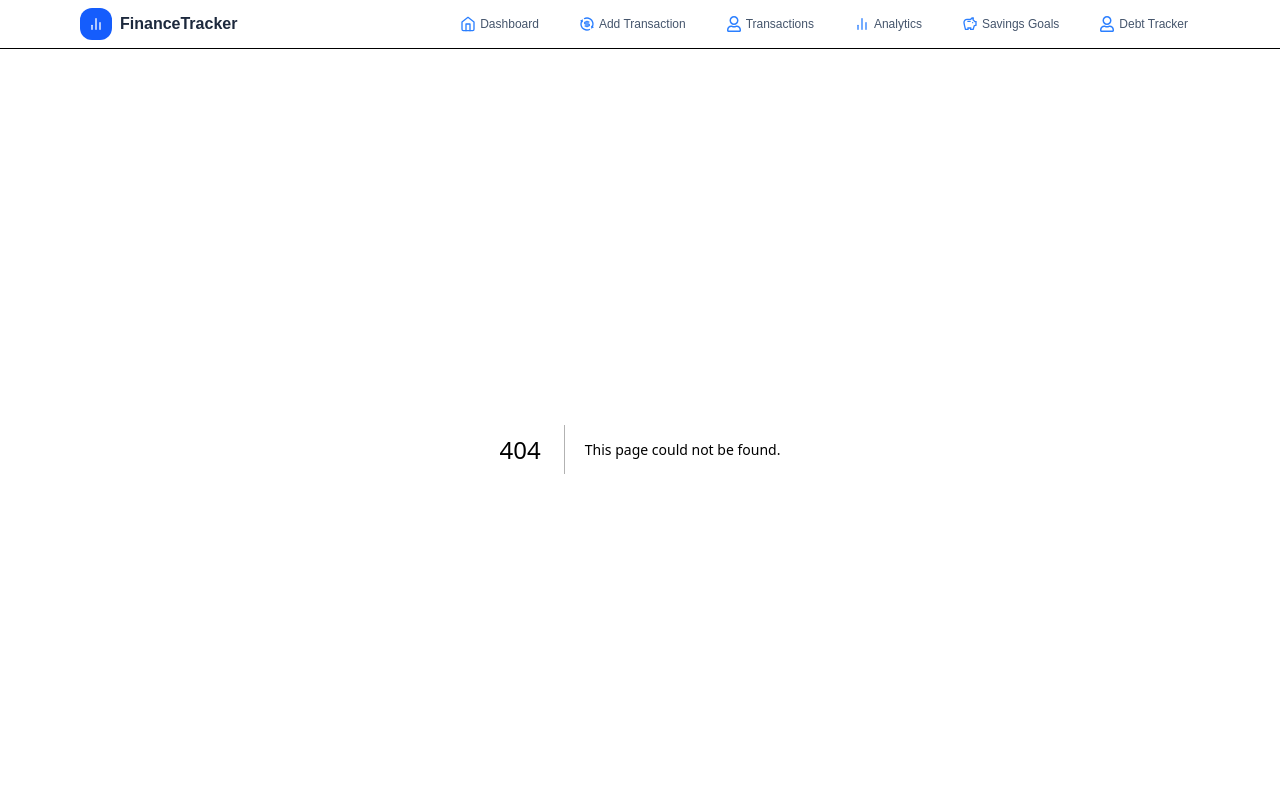
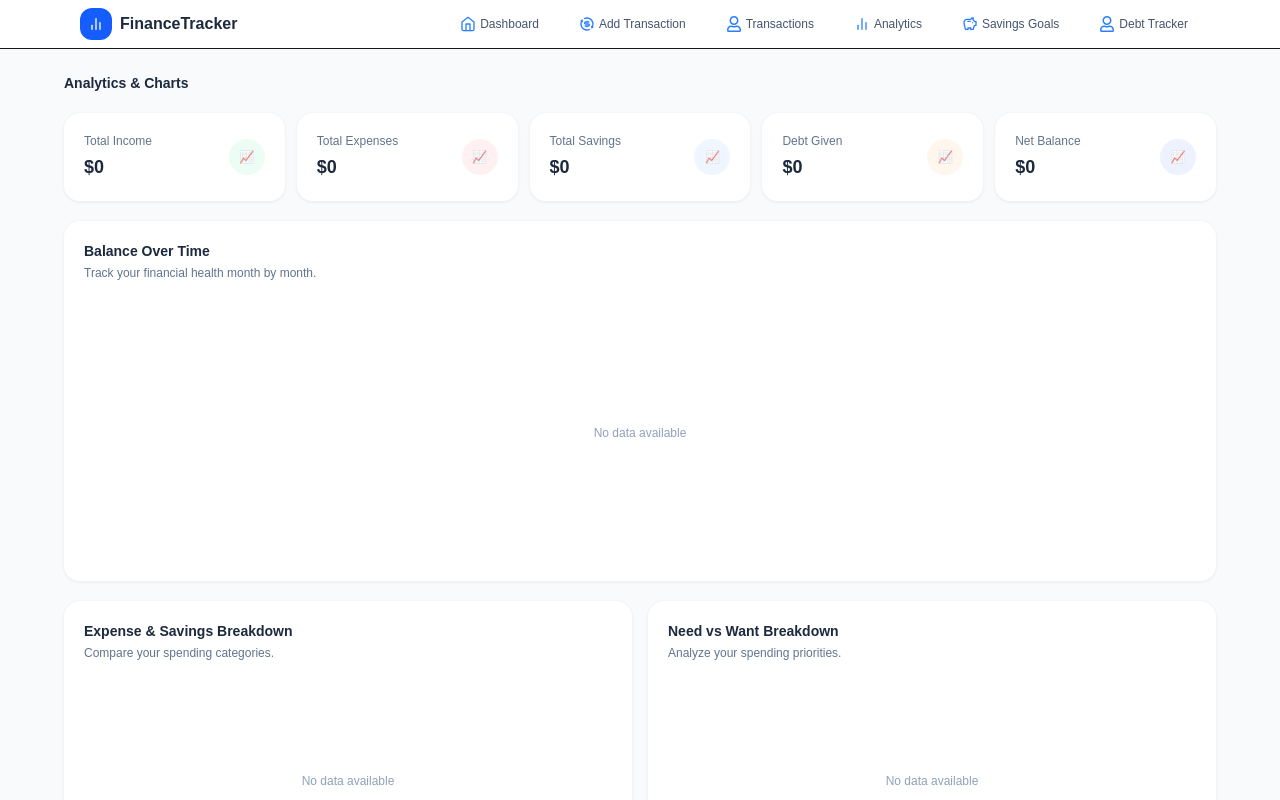
Before and after one commit to SanathRai33/FinanceTracker, a Next.js app: page /analytics in a window 1280 px wide. Before the commit this address had no page. Shown: the top 800 px of the page. Built offline with nearby package versions, Linux system fonts and the light colour scheme.

Commit message:
Create/Analytics (Created analytics page with components)

```diff
--- /dev/null
+++ b/app/analytics/page.tsx
@@ -0,0 +1,69 @@
+// app/analytics/page.tsx
+
+import AnalyticsStatCard from "../components/analytics/AnalyticsStatCard";
+import { BalanceOverTime } from "../components/analytics/BalanceOverTime";
+import { ExpenseSavingsBreakdown } from "../components/analytics/ExpenseSavingsBreakdown";
+import { NeedWantBreakdown } from "../components/analytics/NeedWantBreakdown";
+
+// replace with react-icons if you like
+function MiniIcon() {
+  return <span className="text-xs">📈</span>;
+}
+
+export default function AnalyticsPage() {
+  return (
+    <div className="bg-slate-50 px-3 py-4 sm:px-4 sm:py-6 lg:px-6">
+      <div className="mx-auto flex max-w-6xl flex-col gap-4 sm:gap-5">
+        {/* Title */}
+        <div className="text-xs sm:text-sm">
+          <h1 className="font-semibold text-slate-800">
+            Analytics &amp; Charts
+          </h1>
+        </div>
+
+        {/* Top stats row */}
+        <div className="grid gap-3 sm:grid-cols-2 lg:grid-cols-5">
+          <AnalyticsStatCard
+            label="Total Income"
+            amount="$0"
+            icon={<MiniIcon />}
+            accent="green"
+          />
+          <AnalyticsStatCard
+            label="Total Expenses"
+            amount="$0"
+            icon={<MiniIcon />}
+            accent="red"
+          />
+          <AnalyticsStatCard
+            label="Total Savings"
+            amount="$0"
+            icon={<MiniIcon />}
+            accent="blue"
+          />
+          <AnalyticsStatCard
+            label="Debt Given"
+            amount="$0"
+            icon={<MiniIcon />}
+            accent="orange"
+          />
+          <AnalyticsStatCard
+            label="Net Balance"
+            amount="$0"
+            icon={<MiniIcon />}
+            accent="purple"
+          />
+        </div>
+
+        {/* Balance chart */}
+        <BalanceOverTime />
+
+        {/* Bottom two charts */}
+        <div className="grid gap-4 lg:grid-cols-2">
+          <ExpenseSavingsBreakdown />
+          <NeedWantBreakdown />
+        </div>
+      </div>
+    </div>
+  );
+}
--- /dev/null
+++ b/app/components/analytics/AnalyticsStatCard.tsx
@@ -0,0 +1,45 @@
+// app/components/analytics/AnalyticsStatCard.tsx
+import { ReactNode } from "react";
+
+type Props = {
+  label: string;
+  amount: string;
+  icon?: ReactNode;
+  accent?: "green" | "red" | "blue" | "orange" | "purple";
+};
+
+const accentMap: Record<NonNullable<Props["accent"]>, string> = {
+  green: "text-emerald-500 bg-emerald-50",
+  red: "text-rose-500 bg-rose-50",
+  blue: "text-blue-500 bg-blue-50",
+  orange: "text-orange-500 bg-orange-50",
+  purple: "text-indigo-500 bg-indigo-50",
+};
+
+export default function AnalyticsStatCard({
+  label,
+  amount,
+  icon,
+  accent = "blue",
+}: Props) {
+  return (
+    <section className="rounded-2xl bg-white p-4 shadow-sm ring-1 ring-slate-100 sm:p-5">
+      <div className="flex items-center justify-between gap-2">
+        <div className="space-y-1">
+          <p className="text-xs font-medium text-slate-500">{label}</p>
+          <p className="text-lg font-semibold text-slate-800">{amount}</p>
+        </div>
+        {icon && (
+          <div
+            className={
+              "flex h-9 w-9 items-center justify-center rounded-full text-sm " +
+              accentMap[accent]
+            }
+          >
+            {icon}
+          </div>
+        )}
+      </div>
+    </section>
+  );
+}
--- /dev/null
+++ b/app/components/analytics/BalanceOverTime.tsx
@@ -0,0 +1,16 @@
+// app/components/analytics/BalanceOverTime.tsx
+export function BalanceOverTime() {
+  return (
+    <section className="rounded-2xl bg-white p-4 shadow-sm ring-1 ring-slate-100 sm:p-5">
+      <h2 className="text-sm font-semibold text-slate-800">
+        Balance Over Time
+      </h2>
+      <p className="mb-6 mt-1 text-xs text-slate-500">
+        Track your financial health month by month.
+      </p>
+      <div className="flex h-56 items-center justify-center text-xs text-slate-400 sm:h-64">
+        No data available
+      </div>
+    </section>
+  );
+}
--- /dev/null
+++ b/app/components/analytics/ExpenseSavingsBreakdown.tsx
@@ -0,0 +1,16 @@
+// app/components/analytics/ExpenseSavingsBreakdown.tsx
+export function ExpenseSavingsBreakdown() {
+  return (
+    <section className="rounded-2xl bg-white p-4 shadow-sm ring-1 ring-slate-100 sm:p-5">
+      <h2 className="text-sm font-semibold text-slate-800">
+        Expense &amp; Savings Breakdown
+      </h2>
+      <p className="mb-6 mt-1 text-xs text-slate-500">
+        Compare your spending categories.
+      </p>
+      <div className="flex h-40 items-center justify-center text-xs text-slate-400 sm:h-48">
+        No data available
+      </div>
+    </section>
+  );
+}
--- /dev/null
+++ b/app/components/analytics/NeedWantBreakdown.jsx
@@ -0,0 +1,16 @@
+// app/components/analytics/NeedWantBreakdown.tsx
+export function NeedWantBreakdown() {
+  return (
+    <section className="rounded-2xl bg-white p-4 shadow-sm ring-1 ring-slate-100 sm:p-5">
+      <h2 className="text-sm font-semibold text-slate-800">
+        Need vs Want Breakdown
+      </h2>
+      <p className="mb-6 mt-1 text-xs text-slate-500">
+        Analyze your spending priorities.
+      </p>
+      <div className="flex h-40 items-center justify-center text-xs text-slate-400 sm:h-48">
+        No data available
+      </div>
+    </section>
+  );
+}
```
